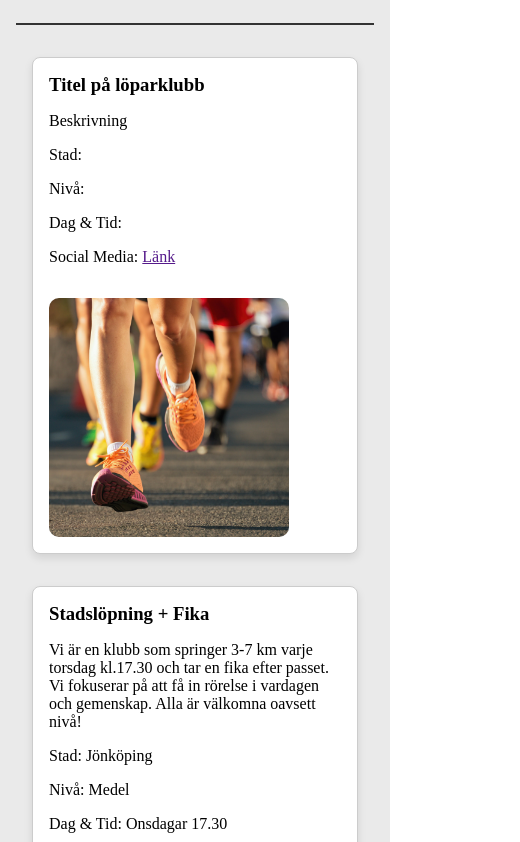
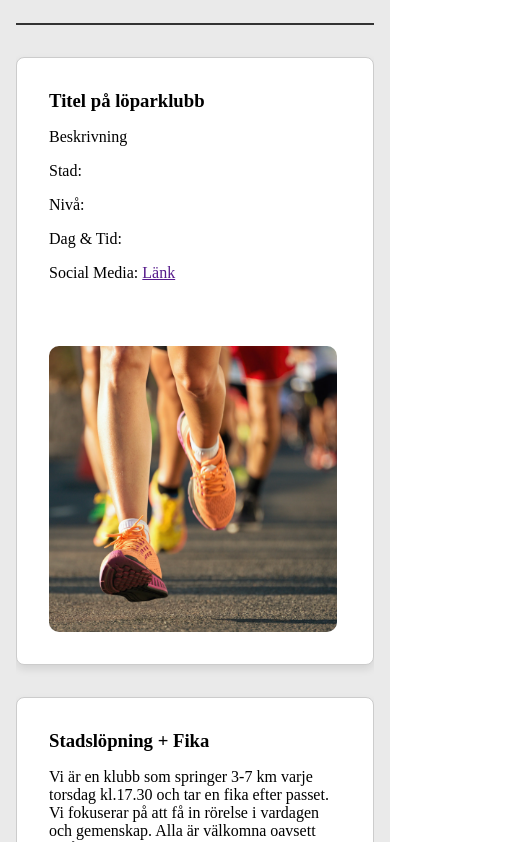
Before and after one commit to Pallicen/Loparklubbar, a React (Vite) app in the folder frontend/: page /Runclubs in a window 390 px wide. Shown: the part 607-1449 px from the top of the page, 520 px wide, since content can reach past the window. Built offline with nearby package versions, Linux system fonts and the light colour scheme.

Commit message:
css fix på löparklubbsida för mobil

```diff
--- a/frontend/src/components/Pages/Home.tsx
+++ b/frontend/src/components/Pages/Home.tsx
@@ -18,7 +18,7 @@ const Home = () => {
                 <div className="text-overlay">
                     <h1 className="title">Sveriges Löparklubbar</h1>
                     <p className="p-loparminnen">Skapa löparminnen du aldrig glömmer.</p>
-                    <p>Upptäck löpargemenskapen nära dig! Vi samlar Sveriges löparklubbar på en och samma plattform så att du enkelt kan hitta rätt grupp i din stad. Oavsett om du är nybörjare, tränar inför ditt första lopp eller satsar på maraton finns det en klubb för dig.</p>
+                    <p>Upptäck löpargemenskapen nära dig! Vi samlar Sveriges löparklubbar & lopp på en och samma plattform så att du enkelt kan hitta rätt grupp i din stad. Oavsett om du är nybörjare, tränar inför ditt första lopp eller satsar på maraton finns det en klubb för dig.</p>
                 </div>
              </div>
       </div>
--- a/frontend/src/style/App.css
+++ b/frontend/src/style/App.css
@@ -172,7 +172,7 @@ header {
 }
 
 @media (max-width: 768px) {
-  .home, .event, .runclub, .login-menu, .text-overlay {
+  .home, .event, .runclub, .login-menu, .text-overlay, .loginPage, .registerPage {
   padding-left: 1rem;
   padding-right: 1rem;
 }
--- a/frontend/src/style/Home.css
+++ b/frontend/src/style/Home.css
@@ -74,7 +74,7 @@
   align-items: center;
   padding: 20px;
   gap: 2rem;
-  height: 60vh;
+  height: 100vh;
 }
 
 .meny-home-img {
@@ -91,6 +91,7 @@
 .meny-home-text {
   flex: 2;
   max-width: 50%;
+  margin-bottom: 2rem;
 }
 
 .p-header-meny-home {
@@ -109,8 +110,8 @@
 
   .meny-header {
     margin-top: 1rem;
+  }
 
-  }
   .meny-home-page {
     flex-direction: column;
     align-items: center;
--- a/frontend/src/style/Runclub.css
+++ b/frontend/src/style/Runclub.css
@@ -3,6 +3,9 @@
 .runclub-container {
   display: flex;
   justify-content: center;
+  width: 100%;
+  max-width: 100%;
+  overflow-x: hidden;
 }
 
 .runclubTitle {
@@ -31,8 +34,8 @@
   min-height: 18rem;
   box-shadow: 0 4px 8px rgba(0, 0, 0, 0.1);
   box-sizing: border-box;
-  gap: 6rem;
   background-color: white;
+  gap: 4rem;
 }
 
 .RunclubDescriptionInCard {
@@ -46,7 +49,7 @@
 
   img {
     width: 100%;
-    width: 15rem;
+    max-width: 18rem;
     border-radius: 10px;
     object-fit: cover;
   }
@@ -58,7 +61,9 @@
     display: grid;
     grid-template-columns: 1fr;
     gap: 2rem;
-    padding: 1rem;
+    padding: 0%;
+    justify-content: center;
+    align-items: center;
     padding-top: 2rem;
     border-top: 2px solid #333;
     border-left: none;
@@ -70,16 +75,15 @@
 
   .RunclubCard {
     display: grid;
-    padding: 1rem;
-    margin: 0;
+    padding: 2rem;
     justify-content: space-between;
-    gap: 2rem;
     box-sizing: border-box;
   }
 
   .runclub-container {
     display: flex;
     flex-direction: column;
+    width: 100%;
   }
 
 }
@@ -150,12 +154,16 @@ label {
     align-items: center;
   }
 
+  .selectWrapper {
+    width: 100%;
+  }
+
   .freeCheckbox {
     display: flex;
     justify-content: center;
     align-items: center;
     text-align: center;
-    width: 12rem;
+    width: 100%;
   }
 
   .checkboxLabel {
```
